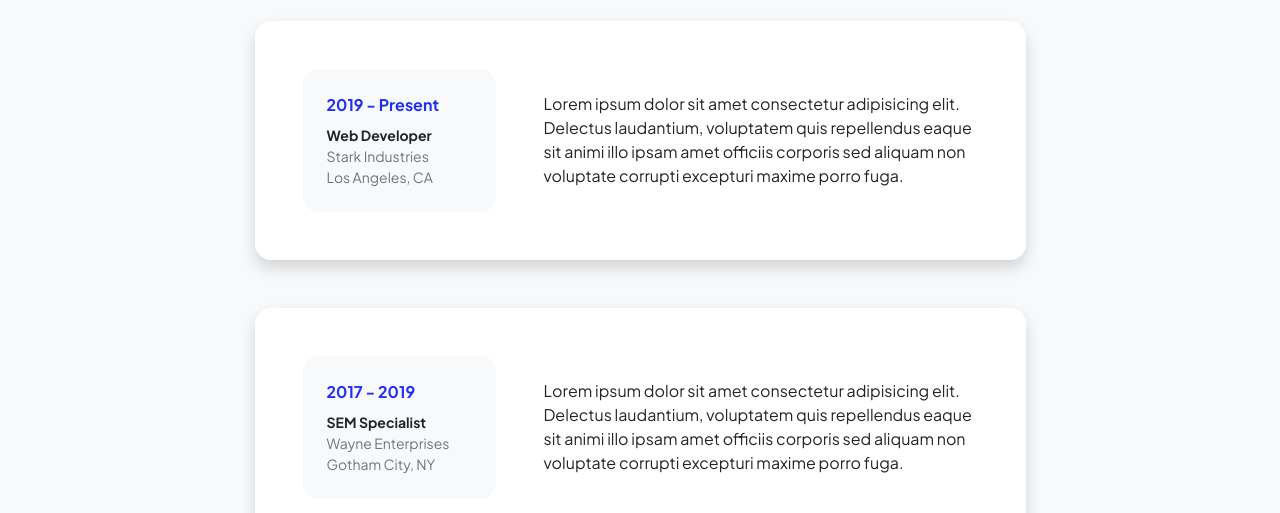
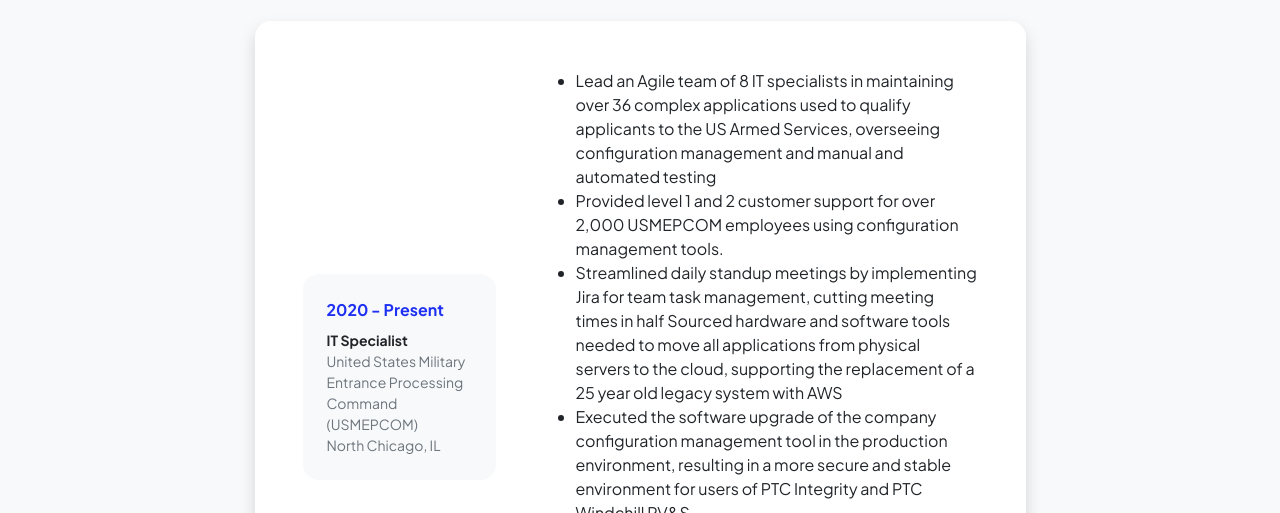
Before and after one commit to danielrichert62/danielrichert62.github.io, a plain HTML site: page resume.html in a window 1280 px wide. Shown: the part 287-800 px from the top of the page. Drawn offline with nearby package versions, Linux system fonts and the light colour scheme.

Commit message:
Updated resume

```diff
--- a/resume.html
+++ b/resume.html
@@ -58,13 +58,23 @@
                                     <div class="row align-items-center gx-5">
                                         <div class="col text-center text-lg-start mb-4 mb-lg-0">
                                             <div class="bg-light p-4 rounded-4">
-                                                <div class="text-primary fw-bolder mb-2">2019 - Present</div>
-                                                <div class="small fw-bolder">Web Developer</div>
-                                                <div class="small text-muted">Stark Industries</div>
-                                                <div class="small text-muted">Los Angeles, CA</div>
+                                                <div class="text-primary fw-bolder mb-2">2020 - Present</div>
+                                                <div class="small fw-bolder">IT Specialist</div>
+                                                <div class="small text-muted">United States Military Entrance Processing Command (USMEPCOM)</div>
+                                                <div class="small text-muted">North Chicago, IL</div>
                                             </div>
                                         </div>
-                                        <div class="col-lg-8"><div>Lorem ipsum dolor sit amet consectetur adipisicing elit. Delectus laudantium, voluptatem quis repellendus eaque sit animi illo ipsam amet officiis corporis sed aliquam non voluptate corrupti excepturi maxime porro fuga.</div></div>
+                                        <div class="col-lg-8"><div>
+                                            <ul>
+                                                <li>Lead an Agile team of 8 IT specialists in maintaining over 36 complex applications used to qualify applicants to the US Armed Services, overseeing configuration management and manual and automated testing</li>
+                                                <li>Provided level 1 and 2 customer support for over 2,000 USMEPCOM employees using configuration management tools.</li>
+                                                <li>Streamlined daily standup meetings by implementing Jira for team task management, cutting meeting times in half
+                                                Sourced hardware and software tools needed to move all applications from physical servers to the cloud, supporting the replacement of a 25 year old legacy system with AWS</li>
+                                                <li>Executed the software upgrade of the company configuration management tool in the production environment, resulting in a more secure and stable environment for users of PTC Integrity and PTC Windchill RV&S.</li>
+                                                <li>Executed version upgrade for operating system (to RHEL 7) and database (to Oracle 19c) of the company configuration management tool in the product environment, resulting in a more secure and stable environment for users of PTC Integrity and PTC Windchill RV&S.
+                                                </li>
+                                            </ul>
+                                        </div></div>
                                     </div>
                                 </div>
                             </div>
```
Also changed, not shown: 1 other file.
